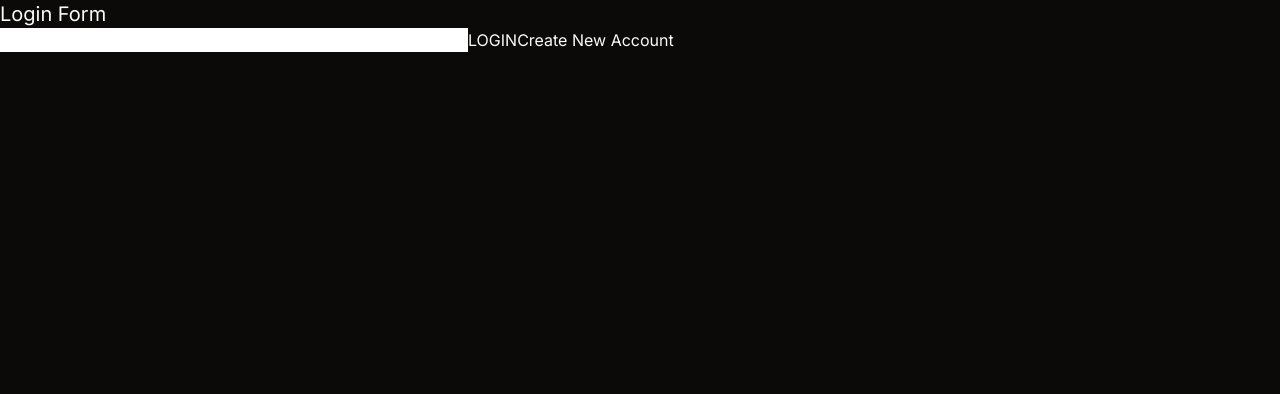
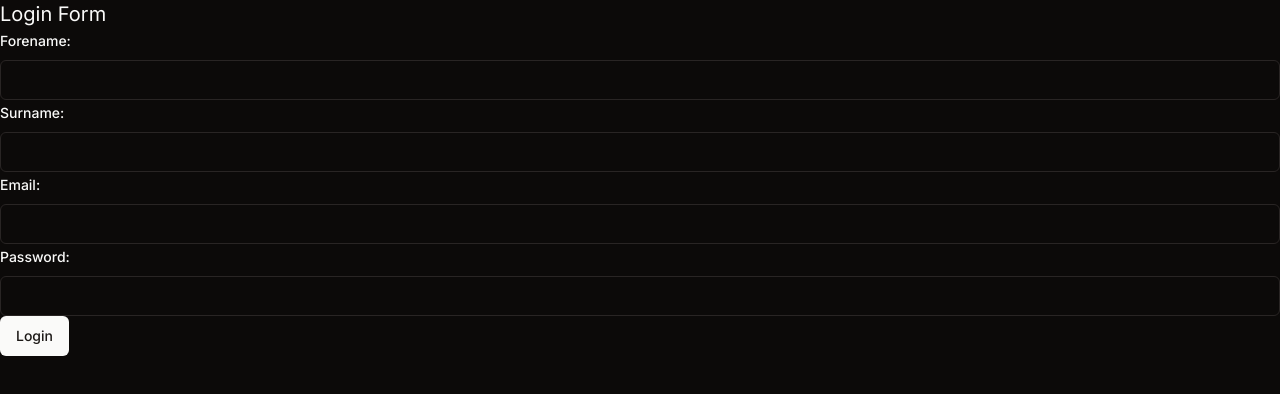
Before and after one commit to mojeeto/personal-dashboard-client, a Next.js app: page /login in a window 1280 px wide. Shown: the top 394 px of the page. Built offline with nearby package versions, Linux system fonts and the light colour scheme.

Commit message:
[feat] AuthForm Component

```diff
--- a/src/components/auth/authForm.tsx
+++ b/src/components/auth/authForm.tsx
@@ -1,19 +1,74 @@
+"use client";
+
+import { useForm } from "react-hook-form";
 import Link from "next/link";
+import { z } from "zod";
+import { zodResolver } from "@hookform/resolvers/zod";
+import {
+  emailValidation,
+  forenameSurnameValidation,
+  passwordValidation,
+} from "@/validations";
+import {
+  Form,
+  FormControl,
+  FormField,
+  FormItem,
+  FormLabel,
+  FormMessage,
+} from "../ui/form";
+import { Input } from "@/components/ui/input";
+import { Button } from "../ui/button";
+import { stringTitle } from "@/lib/utils";
 
 interface AuthFormProps {
   mode?: "login" | "register";
 }
 
 const AuthForm: React.FC<AuthFormProps> = ({ mode = "login" }) => {
+  let zodFormSchema = emailValidation
+    .merge(passwordValidation)
+    .merge(forenameSurnameValidation);
+  const fields = ["forename", "surname", "email", "password"] as const;
+  const form = useForm<z.infer<typeof zodFormSchema>>({
+    resolver: zodResolver(zodFormSchema),
+    defaultValues: {
+      email: "",
+      password: "",
+      forename: "",
+      surname: "",
+    },
+  });
+
+  function onSubmit(values: z.infer<typeof zodFormSchema>) {
+    console.log(values);
+  }
   return (
-    <form>
-      <input type="email" name="email" required />
-      <input type="password" name="password" required />
-      <button>{mode.toUpperCase()}</button>
-      <Link href={`/${mode}`}>
-        {mode === "login" ? "Create New Account" : "Login with existing Email"}
-      </Link>
-    </form>
+    <Form {...form}>
+      <form onSubmit={form.handleSubmit(onSubmit)}>
+        {fields!.map((name) => {
+          return (
+            <FormField
+              control={form.control}
+              name={name}
+              key={name}
+              render={({ field }) => {
+                return (
+                  <FormItem>
+                    <FormLabel>{stringTitle(name)}:</FormLabel>
+                    <FormControl>
+                      <Input {...field} />
+                    </FormControl>
+                    <FormMessage />
+                  </FormItem>
+                );
+              }}
+            />
+          );
+        })}
+        <Button type="submit">Login</Button>
+      </form>
+    </Form>
   );
 };
 
--- a/src/lib/utils.ts
+++ b/src/lib/utils.ts
@@ -1,6 +1,11 @@
-import { type ClassValue, clsx } from "clsx"
-import { twMerge } from "tailwind-merge"
+import { type ClassValue, clsx } from "clsx";
+import { twMerge } from "tailwind-merge";
 
 export function cn(...inputs: ClassValue[]) {
-  return twMerge(clsx(inputs))
+  return twMerge(clsx(inputs));
 }
+
+export function stringTitle(value: string) {
+  const firstCharacter = value.trim()[0].toUpperCase();
+  return `${firstCharacter}${value.slice(1)}`;
+}
```
